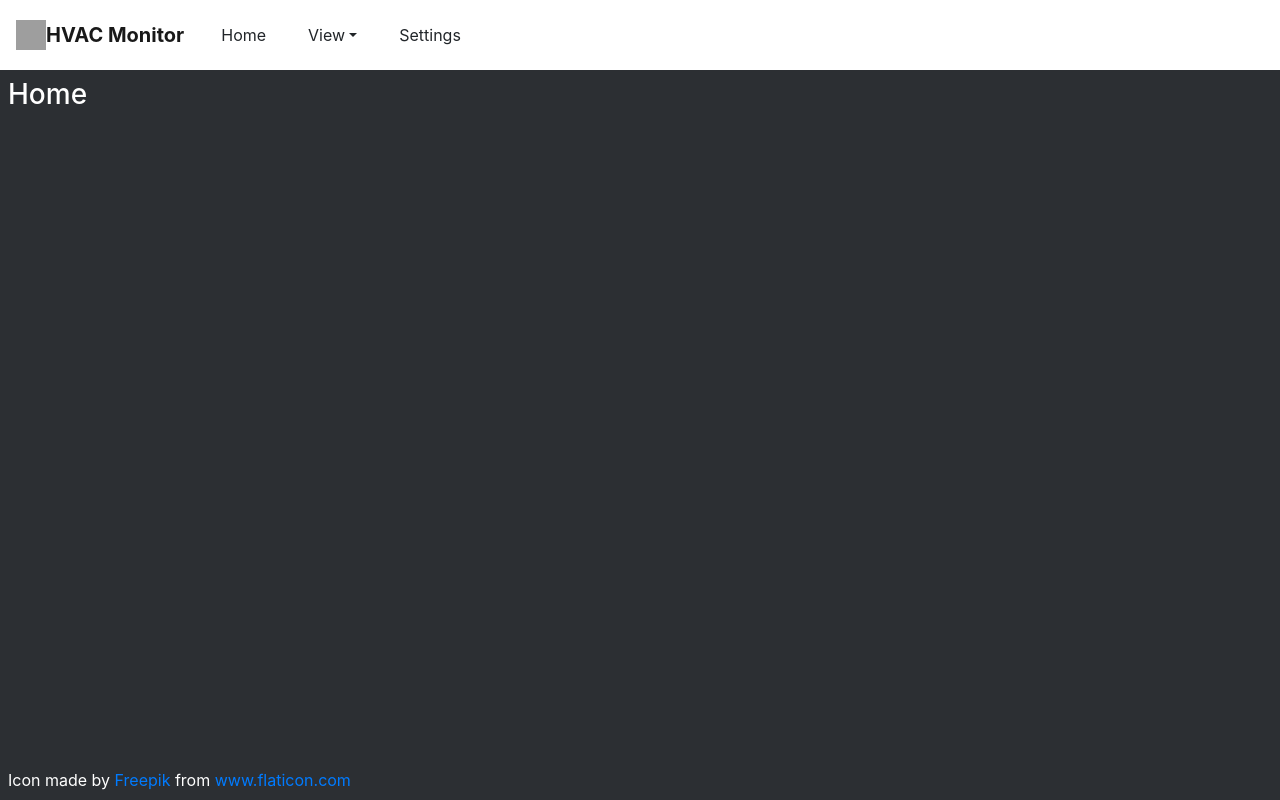
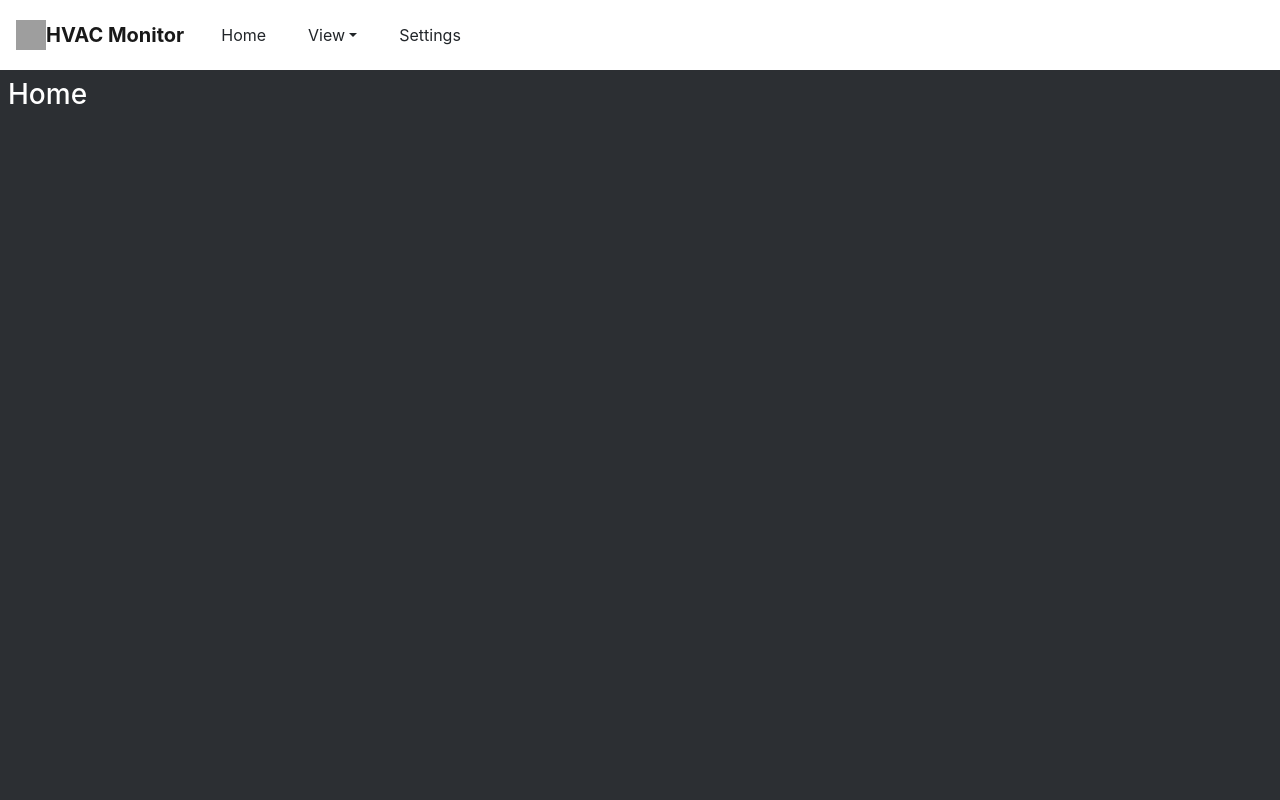
Before and after one commit to mattfredericksen/CSCE-3444-Group, a React (Create React App) app in the folder GUI/: page / in a window 1280 px wide. Built offline with nearby package versions, Linux system fonts and the light colour scheme; grey boxes are pictures that could not be loaded.

Commit message:
Removed <a> elements which were causing errors

```diff
--- a/GUI/src/App.js
+++ b/GUI/src/App.js
@@ -31,11 +31,10 @@ class App extends Component {
                                      className="d-inline-block align-top"
                                      alt=""
                                      loading="lazy">
-
                                 </img>
-                                <a className="navbar-brand">
+                                <span className="navbar-brand">
                                     <strong>HVAC Monitor</strong>
-                                </a>
+                                </span>
                                 <div>
                                     <Link to ='/'>
                                         <button className="btn m-2">
@@ -53,15 +52,15 @@ class App extends Component {
                                         View
                                     </button>
                                     <div className={openDropdown} aria-labelledby="dropdownButton">
-                                        <Link to ='/Hist'>
-                                            <a className="dropdown-item" href="#">
+                                        <Link to={'/Hist'}>
+                                            <span className="dropdown-item">
                                                 Historical View
-                                            </a>
+                                            </span>
                                         </Link>
-                                        <Link to ='Live'>
-                                            <a className="dropdown-item" href="#">
+                                        <Link to={'Live'}>
+                                            <span className="dropdown-item">
                                                 Live View
-                                            </a>
+                                            </span>
                                         </Link>
                                     </div>
                                 </div>
@@ -74,18 +73,6 @@ class App extends Component {
                                     </Link>
                                 </div>
                             </nav>
-
-                            <p className="fixed-bottom m-2">
-                                Icon made by{" "}
-                                <a href="https://www.flaticon.com/authors/freepik" title="Freepik">
-                                    Freepik
-                                </a>{" "}
-                                from{" "}
-                                <a href="https://www.flaticon.com/" title="Flaticon">
-                                    {" "}
-                                    www.flaticon.com
-                                </a>
-                            </p>
                         </div>
                         <div>
                             <Route path="/" exact component={MainPage} />
```
